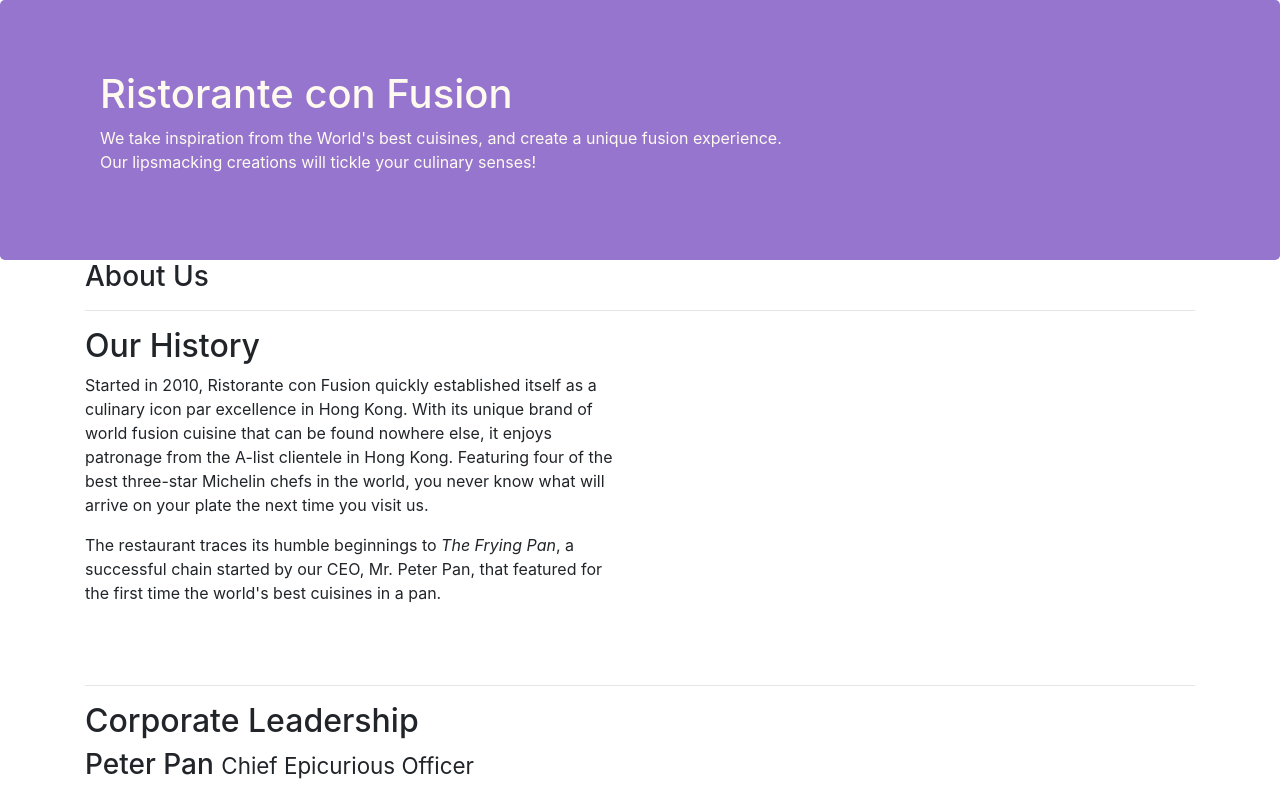
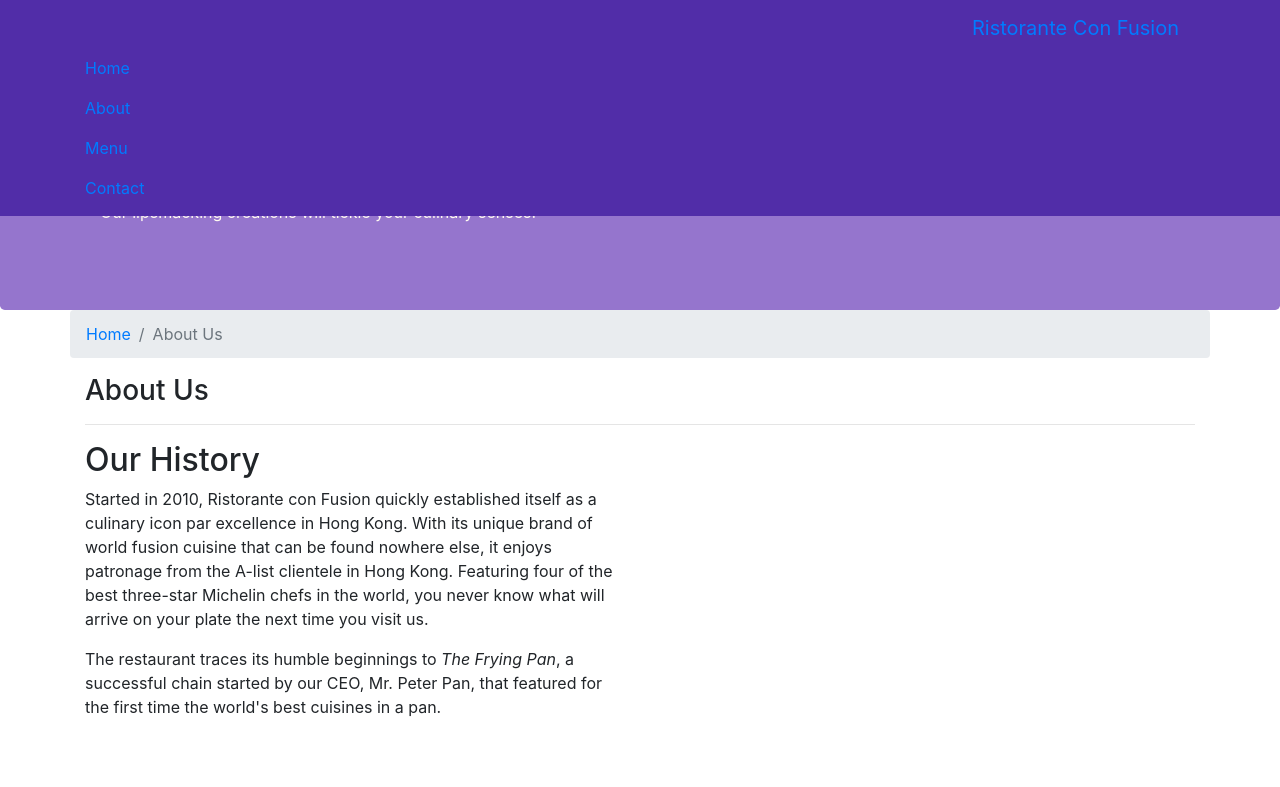
Before and after one commit to ruchanimbalkar/Bootstrap, a website: page aboutus.html in a window 1280 px wide. Shown: the top 787 px of the page. Drawn offline with nearby package versions, Linux system fonts and the light colour scheme.

Commit message:
Navbar and Breadcrumbs

```diff
--- a/aboutus.html
+++ b/aboutus.html
@@ -17,6 +17,24 @@
 
 <body>
 
+    <nav class="navbar navbar-inverse navbar-toggleable-sm fixed-top">
+        <div class="container">
+            <button class="navbar-toggler" type="button" data-toggle="collapse" data-target="#Navbar">
+                 <span class="navbar-toggler-icon"></span>
+            </button>
+            <a class="navbar-brand" href="./index.html">Ristorante Con Fusion</a>
+            <div class= "collapase navbar-collapse" id="Navbar">
+                <ul class="navbar-nav">
+                    <li class="nav-item "><a class="nav-link" href="./index.html">Home</a></li>
+                    <li class="nav-item active"><a class="nav-link" href="#">About</a></li>
+                    <li class="nav-item"><a class="nav-link" href="#">Menu</a></li>
+                    <li class="nav-item"><a class="nav-link" href="#">Contact</a></li>
+                </ul>
+            </div>
+        </div>
+    </nav>
+
+
     <header class="jumbotron">
         <div class="container">
             <div class="row row-header">
@@ -32,6 +50,10 @@
 
     <div class="container">
         <div class="row">
+            <ol class="col-12 breadcrumb">
+                <li class="breadcrumb-item"><a href="./index.html">Home</a></li>
+                <li class="breadcrumb-item active">About Us</li>
+            </ol>
             <div class="col-12 col-sm-12">
                <h3>About Us</h3>
                <hr>
@@ -74,7 +96,7 @@
                 <div class="col-5 offset-1 col-sm-2">
                     <h5>Links</h5>
                     <ul class="list-unstyled">
-                        <li><a href="#">Home</a></li>
+                        <li><a href="./index.html">Home</a></li>
                         <li><a href="#">About</a></li>
                         <li><a href="#">Menu</a></li>
                         <li><a href="#">Contact</a></li>
--- a/css/styles.css
+++ b/css/styles.css
@@ -35,3 +35,12 @@
     margin:0px;
     color:#0f0f0f;
 }
+
+body{
+    padding:50px 0px 0px 0px;
+    z-index:0;
+}
+
+.navbar-inverse {
+     background-color: #512DA8;
+}
```
Also changed, not shown: index.html (+20 -1 lines).
